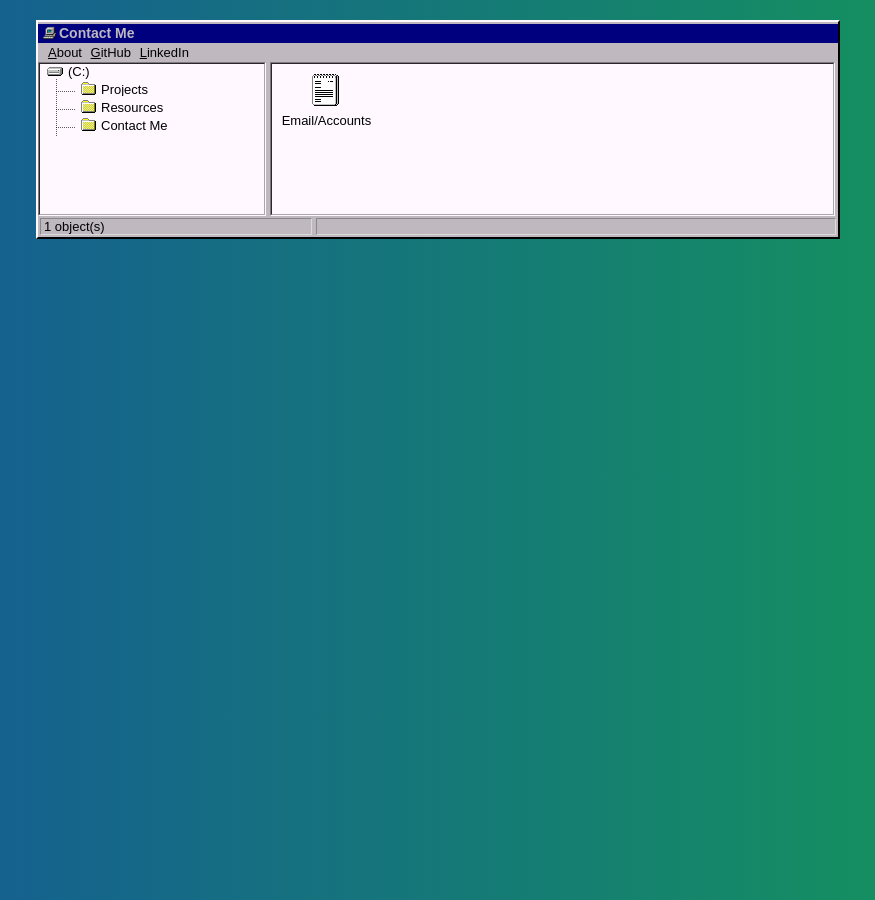
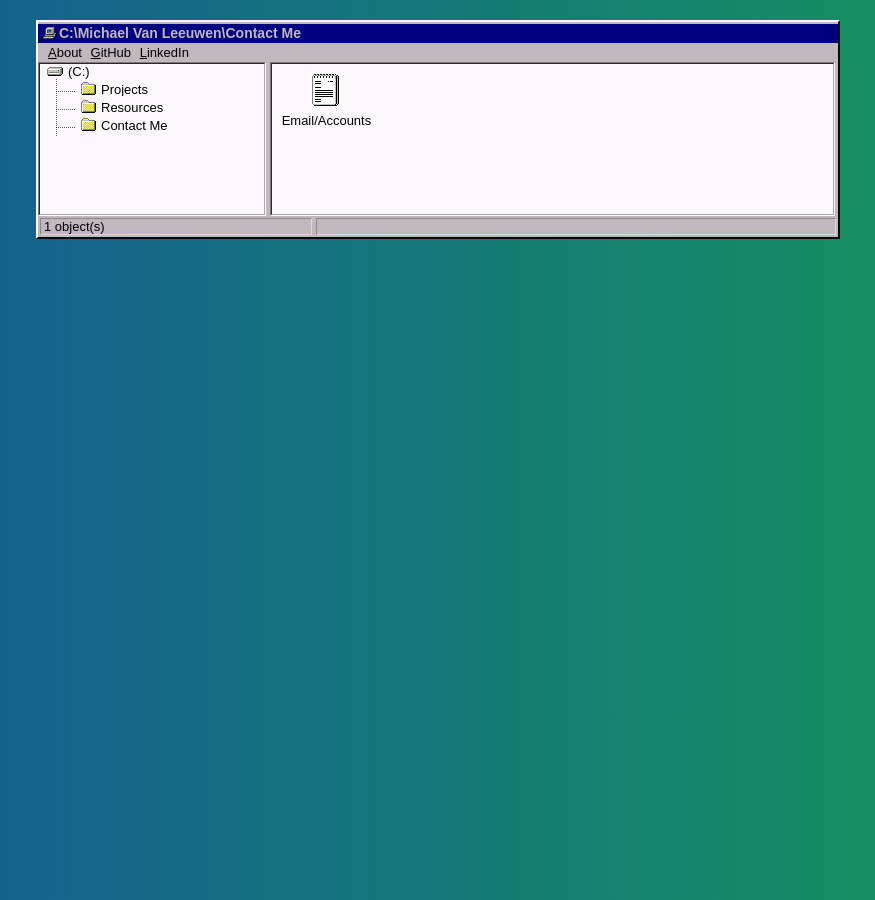
Before and after one commit to MJVL/mjvl.github.io-legacy-v2, a Jekyll site: the page built from tags/tag3.html, in a window 1280 px wide. Shown: the whole page, without its empty margins (202-1077 px from the left). Built offline with Jekyll 4.4.1, drawn with Linux system fonts in a browser that asks for light colours.

Commit message:
Update paths

```diff
--- a/_layouts/default.html
+++ b/_layouts/default.html
@@ -26,13 +26,13 @@
 		<div class="default_title">
 			<img src="/assets/img/mycomputer.png" />
 			{% if page.tag == 'tag1' %}
-				<h1>Projects</h1>
+				<h1>C:\Michael Van Leeuwen\Projects</h1>
 			{% elsif page.tag == 'tag2' %}
-				<h1>Resources</h1>
+				<h1>C:\Michael Van Leeuwen\Resources</h1>
 			{% elsif page.tag == 'tag3' %}
-				<h1>Contact Me</h1>
+				<h1>C:\Michael Van Leeuwen\Contact Me</h1>
 			{% else %}
-				<h1>{{ site.name }}</h1>
+				<h1>C:\Michael Van Leeuwen</h1>
 			{% endif %}
 		</div>
 		{% include topbar.html %}
```
